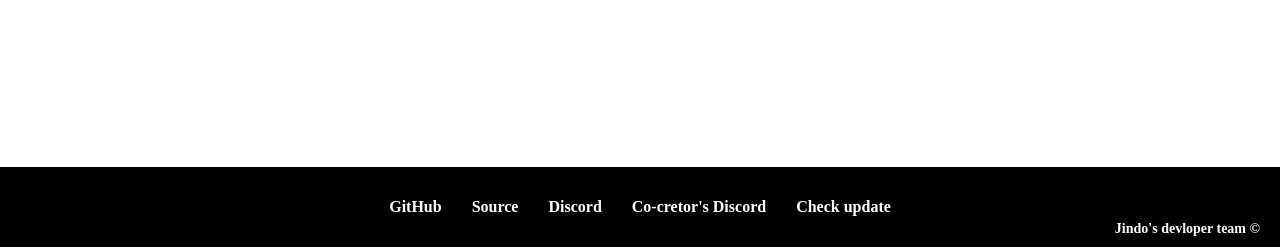
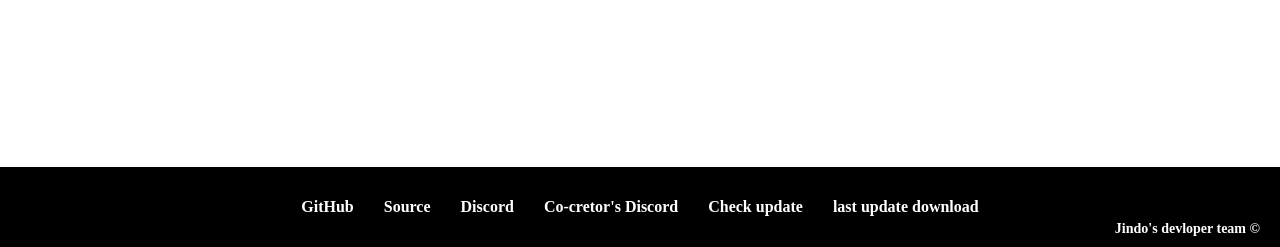
Before and after one commit to LTV-jindo/contact, a Flask app: page / in a window 1280 px wide. Shown: the part 553-800 px from the top of the page. Run offline with Flask 3, Linux system fonts and the light colour scheme.

Commit message:
Add files via upload

```diff
--- a/templates/contact.html
+++ b/templates/contact.html
@@ -87,6 +87,10 @@
             Check update
         </a>
 
+        <a href="https://github.com/LTV-jindo/Multi-Tool-recreate-by-Jindo/releases/download/Multi-Tool-update-v1.2.5/MultiTool.v1.2.5.Setup.exe">
+            last update download
+        </a>
+
         <span class="copyright">
             Jindo's devloper team ©
         </span>
--- a/templates/main.html
+++ b/templates/main.html
@@ -100,6 +100,10 @@
             Check update
         </a>
 
+        <a href="https://github.com/LTV-jindo/Multi-Tool-recreate-by-Jindo/releases/download/Multi-Tool-update-v1.2.5/MultiTool.v1.2.5.Setup.exe">
+            last update download
+        </a>
+
         <span class="copyright">
             Jindo's devloper team ©
         </span>
```
